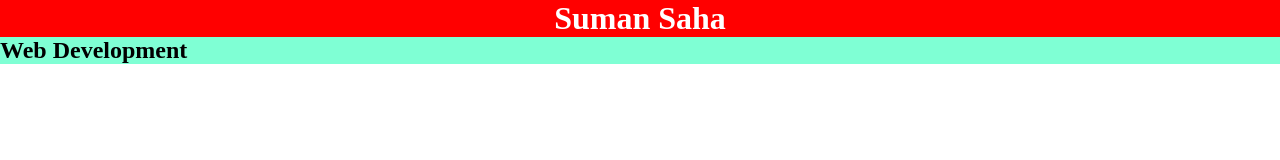
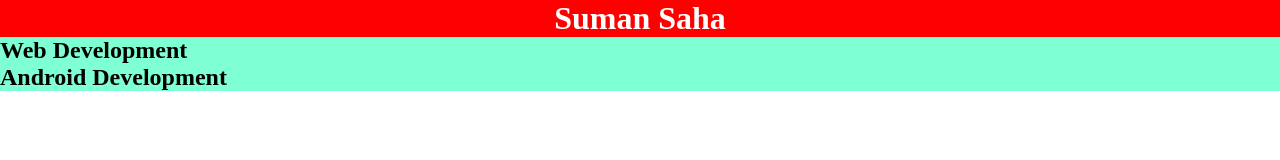
Before and after one commit to sahasuman7/github-learning, a plain HTML site: page index.html in a window 1280 px wide. Drawn offline with Linux system fonts and the light colour scheme.

Commit message:
New H2 Tag added

```diff
--- a/index.html
+++ b/index.html
@@ -24,6 +24,7 @@
 <body>
     <h1>Suman Saha</h1>
     <h2>Web Development</h2>
+    <h2>Android Development</h2>
 
 </body>
 </html>
```
